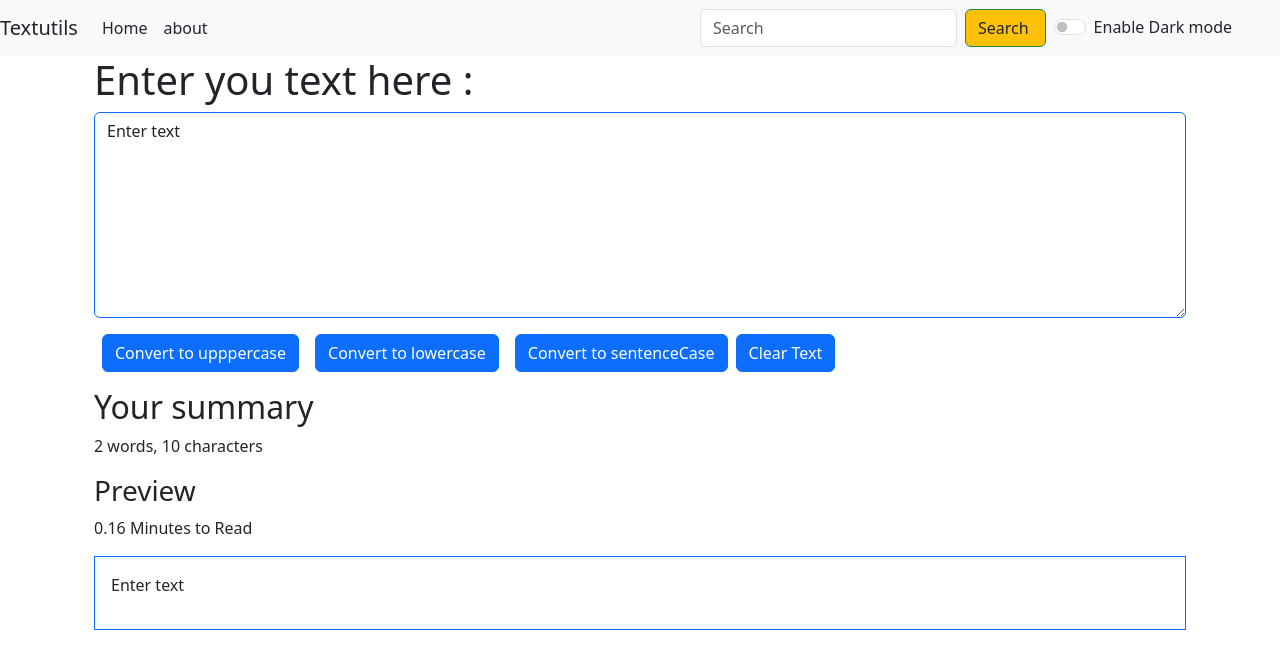
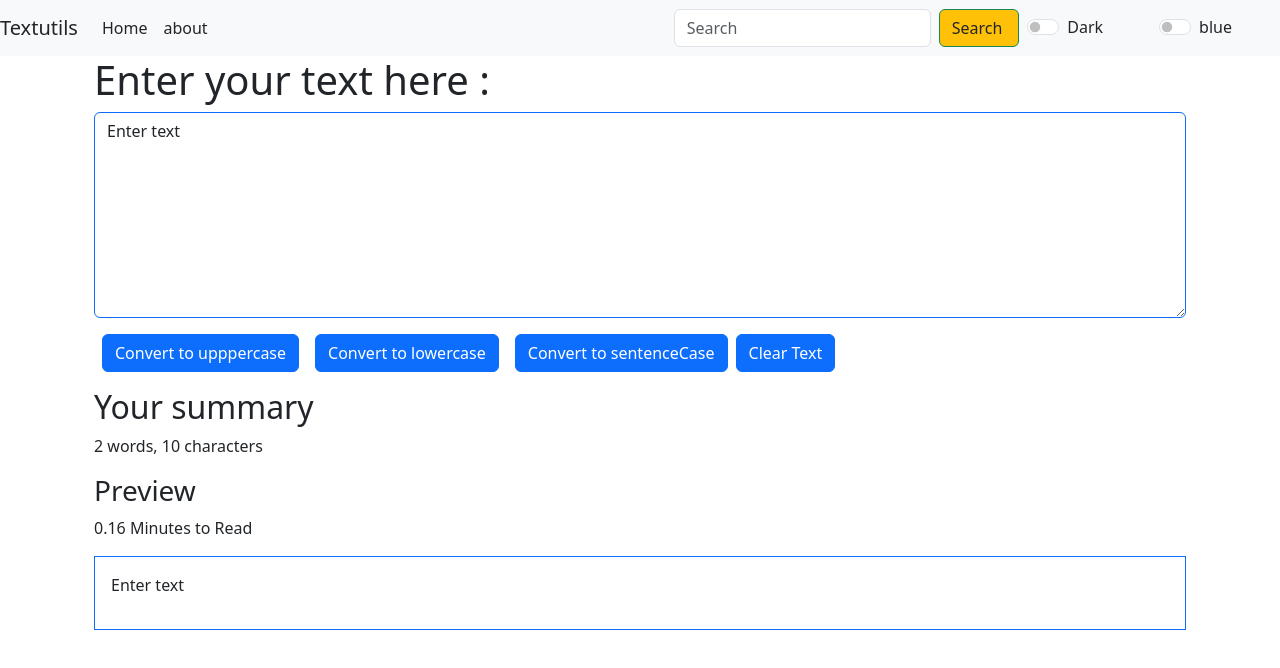
Before and after one commit to Akash6790/React-folder, a React (Create React App) app: page / in a window 1280 px wide. Shown: the top 668 px of the page. Built offline with nearby package versions, Linux system fonts and the light colour scheme.

Commit message:
adding the modes and routes

```diff
--- a/package.json
+++ b/package.json
@@ -10,7 +10,10 @@
     "bootstrap": "^5.3.8",
     "react": "^19.1.1",
     "react-dom": "^19.1.1",
-    "react-scripts": "5.0.1",
+    "react-router-dom": "^7.9.3",
+    "react-script": "^2.0.5",
+    "react-scripts": "^5.0.1",
+    "router": "^2.2.0",
     "web-vitals": "^2.1.4"
   },
   "scripts": {
--- a/public/index.html
+++ b/public/index.html
@@ -6,11 +6,11 @@
   <link rel="icon" href="%PUBLIC_URL%/favicon.ico" />
   <meta name="viewport" content="width=device-width, initial-scale=1" />
   <meta name="theme-color" content="#000000" />
-  <meta name="description" content="Web site created using create-react-app" />
+  <meta name="description" content="utlities for create an utlities app " />
   <link rel="stylesheet" href="https://cdn.jsdelivr.net/npm/bootstrap@4.0.0/dist/css/bootstrap.min.css"
     integrity="sha384-Gn5384xqQ1aoWXA+058RXPxPg6fy4IWvTNh0E263XmFcJlSAwiGgFAW/dAiS6JXm" crossorigin="anonymous">
 
-  <title>React App</title>
+  <title>Textutils-App</title>
 </head>
 
 <body>
--- a/src/App.js
+++ b/src/App.js
@@ -4,19 +4,25 @@ import Navbar from './components/navnar';
 import Textforms from './components/textforms';
 import React, { useState } from 'react';
 import Alert from './components/alert';
+import {
+  BrowserRouter as Router,
+  Routes,
+  Route
+} from "react-router-dom";
 
 function App() {
   const [mode, setMode] = useState('light');
   const [alert, setalert] = useState(null);
+  const [modes, setmodes] = useState("blue");
 
-  let showalert = (message , type) => {
-     setalert ({
-      msg : message,
-      type : type
+  let showalert = (message, type) => {
+    setalert({
+      msg: message,
+      type: type
     })// this function for disable the alert
-     setTimeout(()=>{
+    setTimeout(() => {
       setalert(null)
-     },3000)
+    }, 3000)
   }
 
   const enable = () => {
@@ -24,27 +30,50 @@ function App() {
       setMode('dark');
       document.body.style.backgroundColor = ' black ';
       document.body.style.color = 'white';
-       showalert("Dark mode is enabled " ,"success");
+      showalert("Dark mode is enabled ", "success");
+      document.title = "dark mode";// for this use usestate
     }
     else {
       setMode('light');
       document.body.style.backgroundColor = ' white ';
       document.body.style.color = 'black';
-       showalert("Dark mode is disabled " ,"warning");
+      showalert("Dark mode is disabled ", "warning");
+      document.title = "light mode";
+    }
+  }
+  const enablemode = () => {
+    if (modes === "blue") {
+      setmodes("orange");
+      document.body.style.backgroundColor = ' orange ';
+      document.body.style.color = 'white';
+      showalert("red background is enabled ", "success")
+    }
+    else {
+      setmodes("purple");
+      document.body.style.backgroundColor = ' purple ';
+      document.body.style.color = 'white';
+      showalert("blue background is disabled ", "warning")
+
     }
   }
   return (
     <>
-      <Navbar title="Textutils" mode={mode} enable={enable} />
-      <Alert alert={alert}/>
+      <Router>
+        <Navbar title="Textutils" mode={mode} enable={enable} enablemode={enablemode} />
+        <Alert alert={alert} />
+        <Routes>
+          <Route path="/" element={
             <div className="container">
-        <Textforms heading="Enter you text here :" showalert={showalert} />
+              <Textforms heading="Enter your text here :" showalert={showalert} />
             </div>
-      {/* <div className="container my-3">
+          } />
+          <Route path="/about" element={
+            <div className="container my-3">
               <About />
-      </div> */}
-
-
+            </div>
+          } />
+        </Routes>
+      </Router>
     </>
   );
 }
--- a/src/components/navnar.js
+++ b/src/components/navnar.js
@@ -1,5 +1,6 @@
 import React from 'react'
 import { propTypes } from 'react-bootstrap/esm/Image'
+import { Link } from 'react-router-dom'
 
 export default function NavBar(props) {
   return (
@@ -14,10 +15,10 @@ export default function NavBar(props) {
           <div className="collapse navbar-collapse" id="navbarSupportedContent">
             <ul className="navbar-nav mr-auto">
               <li className="nav-item active">
-                <a className={`nav-link  text-${props.mode === 'light'?'dark':'light'}`} href="/">Home <span className="sr-only">(current)</span></a>
+                <Link className={`nav-link  text-${props.mode === 'light'?'dark':'light'}`} to="/">Home <span className="sr-only">(current)</span></Link>
               </li>
               <li className="nav-item">
-                <a className={`nav-link  text-${props.mode === 'light'?'dark':'light'}`} href="/">about</a>
+                <Link className={`nav-link  text-${props.mode === 'light'?'dark':'light'}`} to="/about">about</Link>
               </li>
 
             </ul>
@@ -27,8 +28,12 @@ export default function NavBar(props) {
             </form>
             <div className={`form-check form-switch px-5 text-${props.mode === 'light'?'dark':'light'}`}>
               <input className="form-check-input " onClick={props.enable} type="checkbox" role="switch" id="switchCheckDefault" />
-              <label className="form-check-label " htmlFor="switchCheckDefault">Enable Dark mode</label>
+              <label className="form-check-label " htmlFor="switchCheckDefault">  {props.mode === 'light' ? ' Dark ' : ' Light'}</label>
             </div>
+            <div className={`form-check form-switch px-5 text-${props.mode === 'light'?'yellow':'blue'}`}>
+              <input className="form-check-input " onClick={props.enablemode} type="checkbox" role="switch" id="switchCheckDefault" />
+              <label className="form-check-label " htmlFor="switchCheckDefault">{props.mode == 'blue' ? 'yellow':'blue'} </label>
+             </div>
           </div>
         </nav>
       </>
--- a/src/components/textforms.js
+++ b/src/components/textforms.js
@@ -6,19 +6,19 @@ export default function Textforms(props) {
         console.log("button was clicked" + text);
         let newtext = text.toUpperCase();
         settext(newtext);
-        props.showalert("converted to uppercase", "success")
+        props.showAlert("converted to uppercase", "success")
     }
     const handleloclick = () => {
         console.log("button was clicked" + text);
         let newtext = text.toLowerCase();
         settext(newtext)
-        props.showalert("converted to lowercase", "success")
+        props.showAlert("converted to lowercase", "success")
     }
     const handleclearclick = () => {
         console.log("button was clicked" + text);
         let newtext = "";
         settext(newtext);
-        props.showalert("cleared sucessfully", "success")
+        props.showAlert("cleared sucessfully", "success")
     }
     const sentenceCase = () => {
         let sentences = text.split(/(?<=\.)\s+/);
@@ -26,7 +26,7 @@ export default function Textforms(props) {
             .map(sentence => sentence.charAt(0).toUpperCase() + sentence.slice(1))
             .join("\n ");
         settext(newText);
-        props.showalert("converted to sentenceCase", "success")
+        props.showAlert("converted to sentenceCase", "success")
     };
     const handleonchange = (event) => {
         console.log("on change")
```
Also changed, not shown: 2 other files (tests, documents, lock files or other folders). Lines whose indentation alone changed are shown as unchanged.
